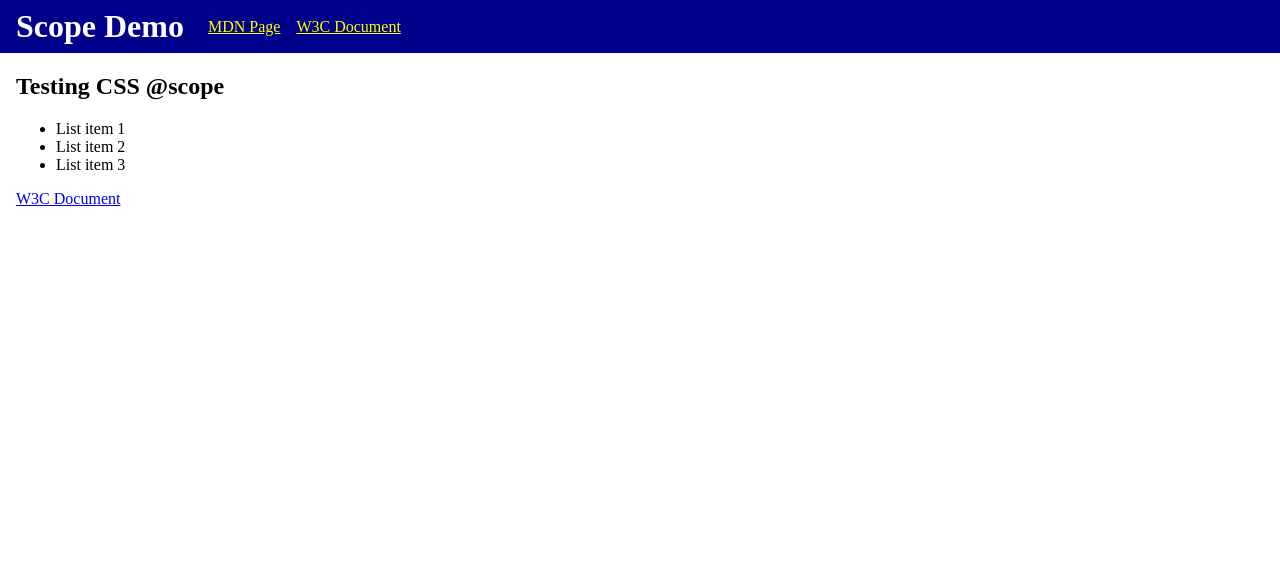
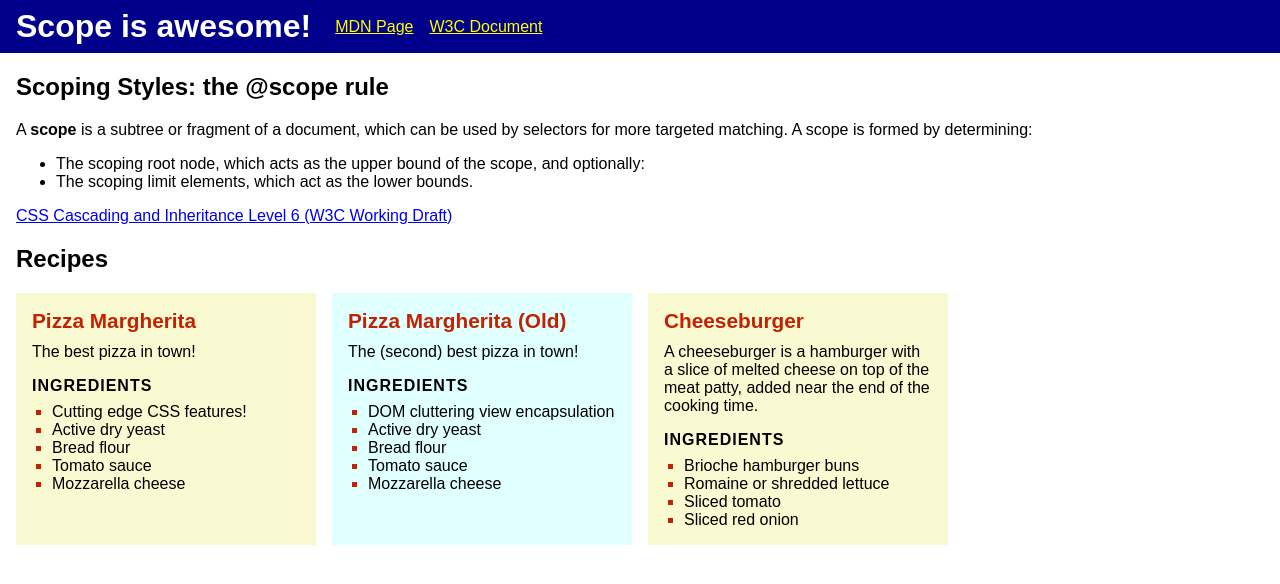
Before and after one commit to alexlehner86/test-css-scope, an Angular app: page / in a window 1280 px wide. Shown: the top 584 px of the page. Built offline with nearby package versions, Linux system fonts and the light colour scheme.

Commit message:
improve demo

```diff
--- /dev/null
+++ b/src/app/app.component.html
@@ -0,0 +1,32 @@
+<app-my-header></app-my-header>
+<main>
+    <h2>Scoping Styles: the &#64;scope rule</h2>
+    <p>
+        A <strong>scope</strong> is a subtree or fragment of a document, which can be used by selectors for more targeted matching. A scope is formed by determining:
+    </p>
+    <ul>
+        <li>The scoping root node, which acts as the upper bound of the scope, and optionally:</li>
+        <li>The scoping limit elements, which act as the lower bounds.</li>
+    </ul>
+    <a target="_blank" href="https://www.w3.org/TR/css-cascade-6/">
+        CSS Cascading and Inheritance Level 6 (W3C Working Draft)
+    </a>
+    <h2>Recipes</h2>
+    <div class="card-container">
+        <app-recipe-card
+            heading="Pizza Margherita"
+            description="The best pizza in town!"
+            [ingredients]="['Cutting edge CSS features!', 'Active dry yeast', 'Bread flour', 'Tomato sauce', 'Mozzarella cheese']"
+        ></app-recipe-card>
+        <app-recipe-card-old
+            heading="Pizza Margherita (Old)"
+            description="The (second) best pizza in town!"
+            [ingredients]="['DOM cluttering view encapsulation', 'Active dry yeast', 'Bread flour', 'Tomato sauce', 'Mozzarella cheese']"
+        ></app-recipe-card-old>
+        <app-recipe-card
+            heading="Cheeseburger"
+            description="A cheeseburger is a hamburger with a slice of melted cheese on top of the meat patty, added near the end of the cooking time."
+            [ingredients]="['Brioche hamburger buns', 'Romaine or shredded lettuce', 'Sliced tomato', 'Sliced red onion']"
+        ></app-recipe-card>
+    </div>
+</main>
--- a/src/app/app.component.ts
+++ b/src/app/app.component.ts
@@ -1,23 +1,12 @@
 import { Component } from '@angular/core';
 import { MyHeaderComponent } from './components/my-header/my-header.component';
+import { RecipeCardComponent } from './components/recipe-card/recipe-card.component';
+import { RecipeCardOldComponent } from './components/recipe-card-old/recipe-card-old.component';
 
 @Component({
     selector: 'app-root',
     standalone: true,
-    imports: [MyHeaderComponent],
-    template: `
-        <app-my-header></app-my-header>
-        <main>
-            <h2>Testing CSS &#64;scope</h2>
-            <ul>
-                <li>List item 1</li>
-                <li>List item 2</li>
-                <li>List item 3</li>
-            </ul>
-            <a target="_blank" href="https://www.w3.org/TR/css-cascade-6/">
-                W3C Document
-            </a>
-        </main>
-    `,
+    imports: [MyHeaderComponent, RecipeCardComponent, RecipeCardOldComponent],
+    templateUrl: './app.component.html',
 })
 export class AppComponent { }
--- a/src/app/components/my-header/my-header.component.html
+++ b/src/app/components/my-header/my-header.component.html
@@ -1,4 +1,4 @@
-<h1>Scope Demo</h1>
+<h1>Scope is awesome!</h1>
 <ul>
     <li>
         <a target="_blank" href="https://developer.mozilla.org/en-US/docs/Web/CSS/@scope">
--- /dev/null
+++ b/src/app/components/recipe-card-old/recipe-card-old.component.css
@@ -0,0 +1,35 @@
+:host {
+    --highlight-color: rgb(194 34 2);
+    display: block;
+    background: lightcyan;
+    color: black;
+    padding: 1rem;
+}
+
+h3, h4 {
+    margin-block: 0 0.5em;
+}
+
+h3 {
+    color: var(--highlight-color);
+    font-size: 1.3rem;
+}
+
+h4 {
+    letter-spacing: 0.0625rem;
+    text-transform: uppercase;
+}
+
+p {
+    margin-block: 0 1em;
+}
+
+ul {
+    list-style: square;
+    margin: 0;
+    padding-inline-start: 1.25rem;
+}
+
+li::marker{
+    color: var(--highlight-color);
+}
--- /dev/null
+++ b/src/app/components/recipe-card-old/recipe-card-old.component.html
@@ -0,0 +1,8 @@
+<h3>{{heading}}</h3>
+<p>{{description}}</p>
+<h4>Ingredients</h4>
+<ul>
+    @for (item of ingredients; track item) {
+        <li>{{item}}</li>
+    }
+</ul>
--- /dev/null
+++ b/src/app/components/recipe-card/recipe-card.component.css
@@ -0,0 +1,37 @@
+app-recipe-card {
+    --highlight-color: rgb(194 34 2);
+    display: block;
+    background: lightgoldenrodyellow;
+    color: black;
+    padding: 1rem;
+}
+
+@scope (app-recipe-card) {
+    h3, h4 {
+        margin-block: 0 0.5em;
+    }
+
+    h3 {
+        color: var(--highlight-color);
+        font-size: 1.3rem;
+    }
+
+    h4 {
+        letter-spacing: 0.0625rem;
+        text-transform: uppercase;
+    }
+
+    p {
+        margin-block: 0 1em;
+    }
+
+    ul {
+        list-style: square;
+        margin: 0;
+        padding-inline-start: 1.25rem;
+    }
+
+    li::marker{
+        color: var(--highlight-color);
+    }
+}
--- /dev/null
+++ b/src/app/components/recipe-card/recipe-card.component.html
@@ -0,0 +1,8 @@
+<h3>{{heading}}</h3>
+<p>{{description}}</p>
+<h4>Ingredients</h4>
+<ul>
+    @for (item of ingredients; track item) {
+        <li>{{item}}</li>
+    }
+</ul>
--- /dev/null
+++ b/src/app/components/recipe-card/recipe-card.component.ts
@@ -0,0 +1,19 @@
+import { Component, Input, ViewEncapsulation } from '@angular/core';
+
+/**
+ * Displays a recipe with a heading, description, and list of ingredients.
+ * Difference: Uses modern CSS scoping to scope styles to the content of this component.
+ */
+@Component({
+  selector: 'app-recipe-card',
+  standalone: true,
+  imports: [],
+  templateUrl: './recipe-card.component.html',
+  styleUrl: './recipe-card.component.css',
+  encapsulation: ViewEncapsulation.None,
+})
+export class RecipeCardComponent {
+  @Input({ required: true }) heading!: string;
+  @Input({ required: true }) description!: string;
+  @Input() ingredients: string[] = [];
+}
--- a/src/global_styles.css
+++ b/src/global_styles.css
@@ -1,6 +1,7 @@
 /* Add application styles & imports to this file! */
 
 html, body {
+    font-family: sans-serif;
     margin: 0;
     padding: 0;
 }
@@ -8,3 +9,9 @@ html, body {
 main {
     margin: 1rem;
 }
+
+.card-container {
+    display: grid;
+    grid-template-columns: repeat( auto-fill, minmax(16rem, 1fr) );
+    gap: 1rem;
+}
--- a/src/index.html
+++ b/src/index.html
@@ -1,7 +1,7 @@
 <!DOCTYPE html>
 <html lang="en">
   <head>
-    <title>My app</title>
+    <title>CSS Scoping Demo</title>
     <meta charset="UTF-8" />
   </head>
   <body>
```
Also changed, not shown: src/app/components/recipe-card-old/recipe-card-old.component.ts (added, +18 -0 lines).
